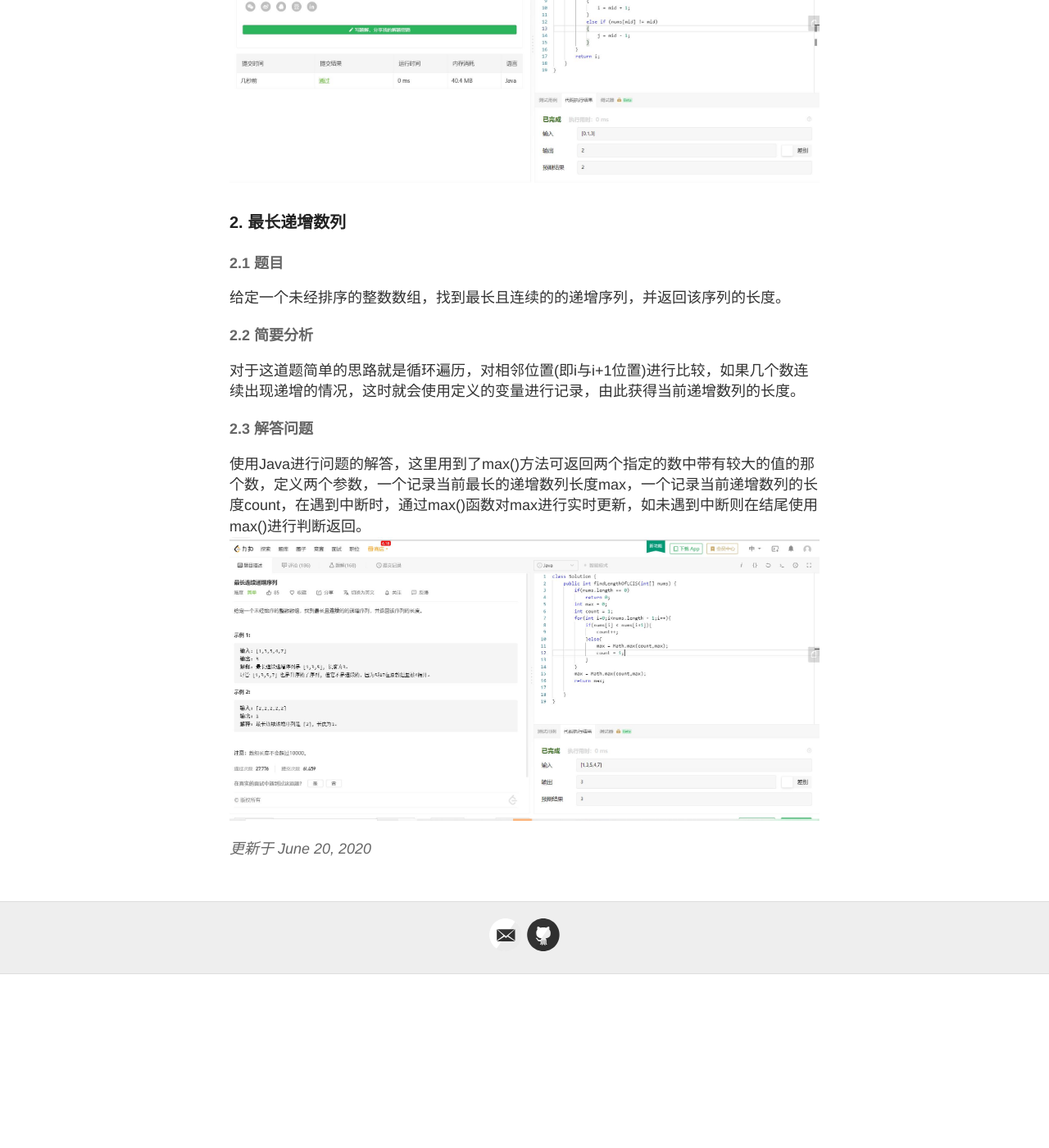
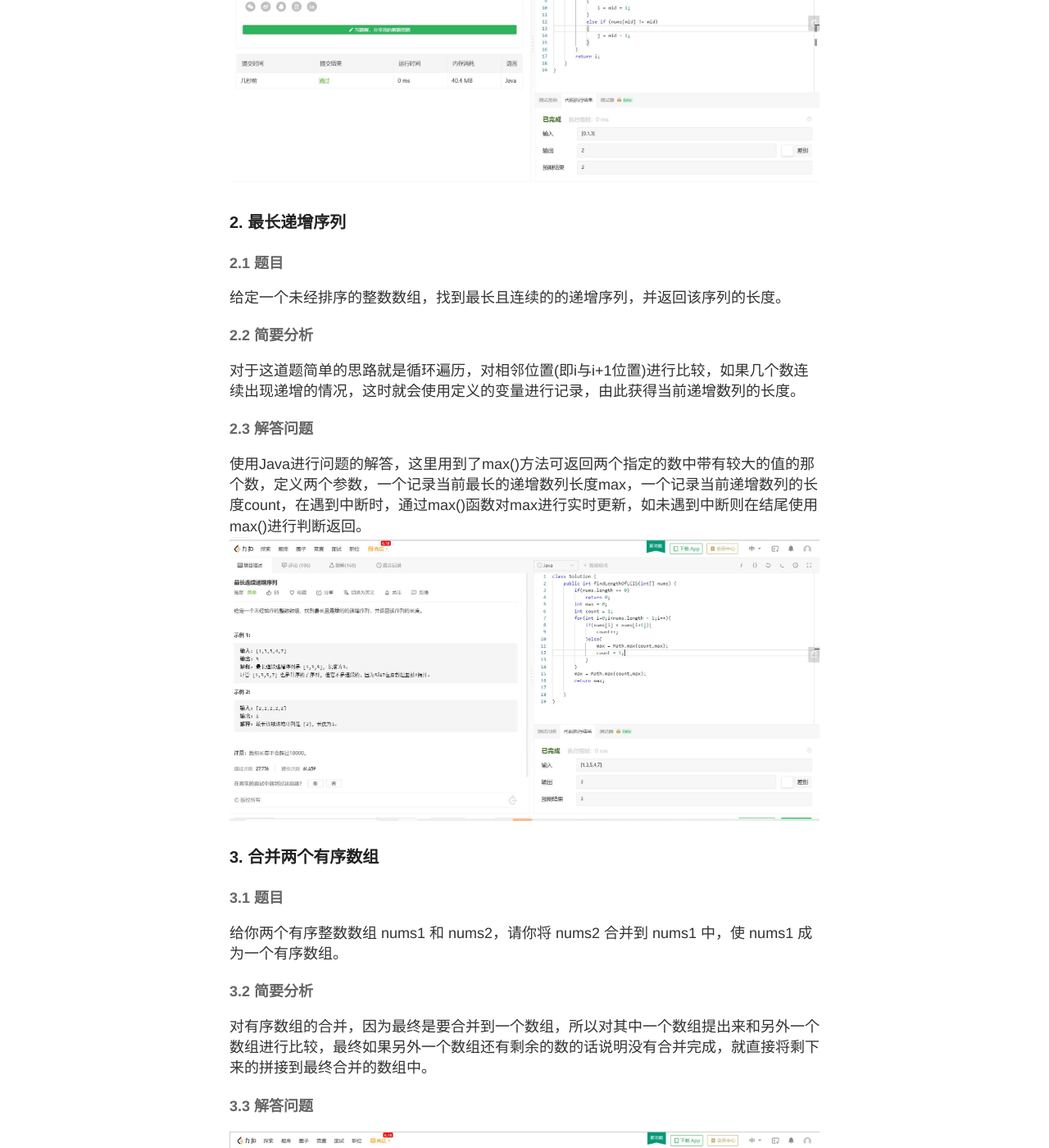
Before and after one commit to GGBOMD/ggbomd.github.io, a Jekyll site: the page built from _posts/2020-6-20-算法总结1.md, in a window 1280 px wide and 1400 px high, scrolled down 820 px. Shown: the whole window at 82% size. Built offline with Jekyll 4.4.1, drawn with Linux system fonts in a browser that asks for light colours; before the commit the page ends 2008 px from its top, so only the background shows below that.

Commit message:
Update 2020-6-20-算法总结1.md

```diff
--- a/_posts/2020-6-20-算法总结1.md
+++ b/_posts/2020-6-20-算法总结1.md
@@ -16,7 +16,7 @@ title: 第一次算法总结(2020年6月20日课时)
 比较，如果相等，说明前一个位置的下标就是缺失的数字，这时如果不等，就从左半部分开始查找。
 ![1. 0~n-1缺失的数字](/images/缺失的数字.JPG "缺失的数字代码截图")
 
-### 2. 最长递增数列
+### 2. 最长递增序列
 #### 2.1 题目
   给定一个未经排序的整数数组，找到最长且连续的的递增序列，并返回该序列的长度。
 #### 2.2 简要分析
@@ -24,3 +24,11 @@ title: 第一次算法总结(2020年6月20日课时)
 #### 2.3 解答问题
   使用Java进行问题的解答，这里用到了max()方法可返回两个指定的数中带有较大的值的那个数，定义两个参数，一个记录当前最长的递增数列长度max，一个记录当前递增数列的长度count，在遇到中断时，通过max()函数对max进行实时更新，如未遇到中断则在结尾使用max()进行判断返回。
 ![2. 最长递增数列](/images/最长递增数列.JPG "最长递增序列")
+
+### 3. 合并两个有序数组
+#### 3.1 题目
+  给你两个有序整数数组 nums1 和 nums2，请你将 nums2 合并到 nums1 中，使 nums1 成为一个有序数组。
+#### 3.2 简要分析
+  对有序数组的合并，因为最终是要合并到一个数组，所以对其中一个数组提出来和另外一个数组进行比较，最终如果另外一个数组还有剩余的数的话说明没有合并完成，就直接将剩下来的拼接到最终合并的数组中。
+#### 3.3 解答问题
+![3. 合并两个有序数组](/images/合并有序数组.JPG "合并有序数组")
```
